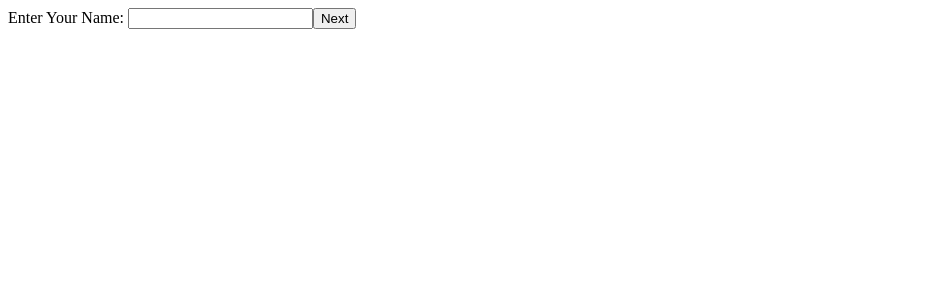
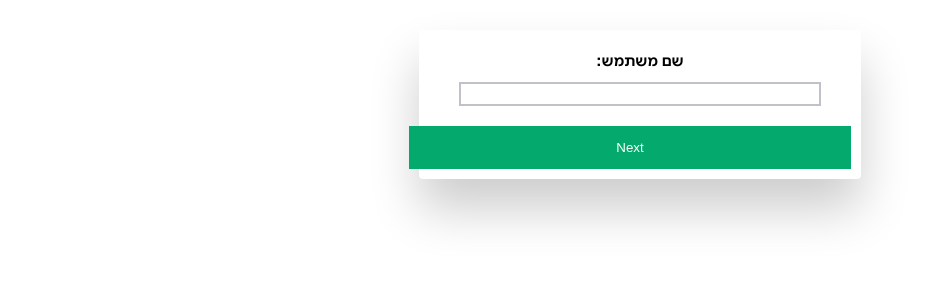
Before and after one commit to TKamar/Partner-Client-Test, an Angular app: page /login in a window 1280 px wide. Shown: the top 300 px of the page, without its empty margins (0-932 px from the left). Built offline with nearby package versions, Linux system fonts and the light colour scheme.

Commit message:
SCSS in login page and adding carousel

```diff
--- a/src/app/app.module.ts
+++ b/src/app/app.module.ts
@@ -14,7 +14,8 @@ import { PackagesModule } from './packages/packages.module';
     BrowserModule,
     AppRoutingModule,
     LoginModule,
-    PackagesModule
+    PackagesModule,
+
   ],
   providers: [],
   bootstrap: [AppComponent]
--- a/src/app/login/login-page/login-page.component.html
+++ b/src/app/login/login-page/login-page.component.html
@@ -1,8 +1,8 @@
-<div>
+<div id="main-container">
 
   <form [formGroup]="loginForm">
-    <Label>Enter Your Name: </Label>
-    <input formControlName="userName" type="text">
+    <Label>שם משתמש: </Label>
+    <input formControlName="userName" type="text" pattern="^[a-zA-Z\-\u0590-\u05FF ]+$">
     <div *ngIf="loginForm.controls['userName'].invalid && (loginForm.controls['userName'].dirty || loginForm.controls['userName'].touched)">{{loginForm.controls['userName'].errors?.['error']}}</div>
     <button (click)="next()">Next</button>
   </form>
--- a/src/app/login/login-page/login-page.component.scss
+++ b/src/app/login/login-page/login-page.component.scss
@@ -0,0 +1,45 @@
+
+
+
+
+#main-container {
+  direction: rtl;
+  background-color: #fff;
+  width: 35%;
+  margin: 30px auto;
+  text-align: center;
+  padding: 20px 0 0 0;
+  border-radius: 4px;
+  box-shadow: 0px 30px 50px 0px rgba(0, 0, 0, 0.2);
+  font-family: 'simpler-bold';
+}
+
+  button {
+    background-color: #04AA6D;
+    color: white;
+    padding: 14px 20px;
+    margin: 8px 0;
+    border: none;
+    cursor: pointer;
+    width: 100%;
+  }
+
+  input {
+    width: 80%;
+    margin: 0;
+    color: #8a8b8e;
+    border: 2px solid #c2c0ca;
+    font-size: 16px;
+    background: none;
+}
+
+input:invalid {
+  background-color: ivory;
+  border: none;
+  outline: 2px solid red;
+  border-radius: 5px;
+}
+
+form > *{
+  margin: 10px;
+}
--- a/src/app/login/login-page/login-page.component.ts
+++ b/src/app/login/login-page/login-page.component.ts
@@ -24,17 +24,21 @@ export class LoginPageComponent implements OnInit {
   private buildForm(): void {
 
     const usernameValidation: ValidatorFn = (control: AbstractControl) => {
-      const usernameValue: String = control.value;
+      const usernameValue: string = control.value;
+      const regexChars = RegExp("^[a-zA-Z\-\u0590-\u05FF ]+$");
       if (usernameValue.length == 0) {
-        return { error: 'Username Is Empty.' };
+        return { error: 'שם המשתמש אינו יכול להיות ריק.' };
       }
       if (usernameValue.length > 10) {
-        return { error: 'Username length cant be over 10 chars.' };
+        return { error: 'על שם המשתמש להיות עד 10 תווים.' };
       }
       if (usernameValue.length < 5) {
-        return { error: 'Username Is Empty.' };
+        return { error: 'על שם המשתמש להכיל לפחות 5 תווים.' };
       }
-      return null;
+      if (!regexChars.test(usernameValue)) {
+        return { error: 'על שם המשתמש להכיל תווים בעברית ובאנגלית בלבד.' };
+      }
+      else return null;
     }
 
     this.loginForm = this.fb.group({
@@ -47,6 +51,7 @@ export class LoginPageComponent implements OnInit {
   public next(): void {
     if (this.loginForm.invalid)
       return;
+
     this.usersService.login(this.loginForm.value.userName);
     this.router.navigate(['./packages']);
   }
--- a/src/app/packages/carousel/carousel.component.html
+++ b/src/app/packages/carousel/carousel.component.html
@@ -1,5 +1,9 @@
-<div>" class="carousel-container">
 
-  <div class="carousel" *ngFor="let item of getItems()"><app-carousel-item [item]="item"></app-carousel-item></div>
+<div class="main-container">
+  <!-- <img class="carousel-background" src="../assets/images/packs_BG.png" alt=""> -->
+  <div class="carousel-container">
+
+      <div class="carousel" *ngFor="let item of getItems()"><app-carousel-item [item]="item"></app-carousel-item></div>
+  </div>
 
 </div>
--- a/src/app/packages/carousel/carousel.component.scss
+++ b/src/app/packages/carousel/carousel.component.scss
@@ -1,3 +1,14 @@
+.main-container{
+  width: 35%;
+  margin: 30px auto;
+  text-align: center;
+  background-image: '../assets/images/packs_BG.png';
+}
+
+.carousel-background{
+  width: 100%;
+}
+
 .carousel-container{
   display: flex;
   justify-content: center;
--- a/src/app/packages/packages.module.ts
+++ b/src/app/packages/packages.module.ts
@@ -12,10 +12,11 @@ import { AdvantagesComponent } from './advantages/advantages.component';
     PackgesPageComponent,
     CarouselComponent,
     CarouselItemComponent,
-    AdvantagesComponent
+    AdvantagesComponent,
   ],
   imports: [
-    CommonModule
+    CommonModule,
+
   ],
   exports: [
     PackgesPageComponent
--- a/src/app/packages/packges-page/packges-page.component.html
+++ b/src/app/packages/packges-page/packges-page.component.html
@@ -1,3 +1,6 @@
-<div>Hi {{userName}}</div>
+<div class="header-container">
+<div >פרטנר שומרת עליכם</div>
+<div class="big-title">מחוברים תמיד</div>
+</div>
 <app-carousel></app-carousel>
 <app-advantages></app-advantages>
--- a/src/app/packages/packges-page/packges-page.component.scss
+++ b/src/app/packages/packges-page/packges-page.component.scss
@@ -0,0 +1,17 @@
+.header-container{
+  display: flex;
+  justify-content: right;
+  // align-items: center;
+  direction: rtl;
+  flex-direction: column;
+  font-family: 'simpler-black';
+  margin: 0 10%;
+  padding: 0px;
+  font-size: 42px;
+}
+
+.big-title{
+  font-size: 95px;
+
+  margin-top: 0 !important;
+}
```
